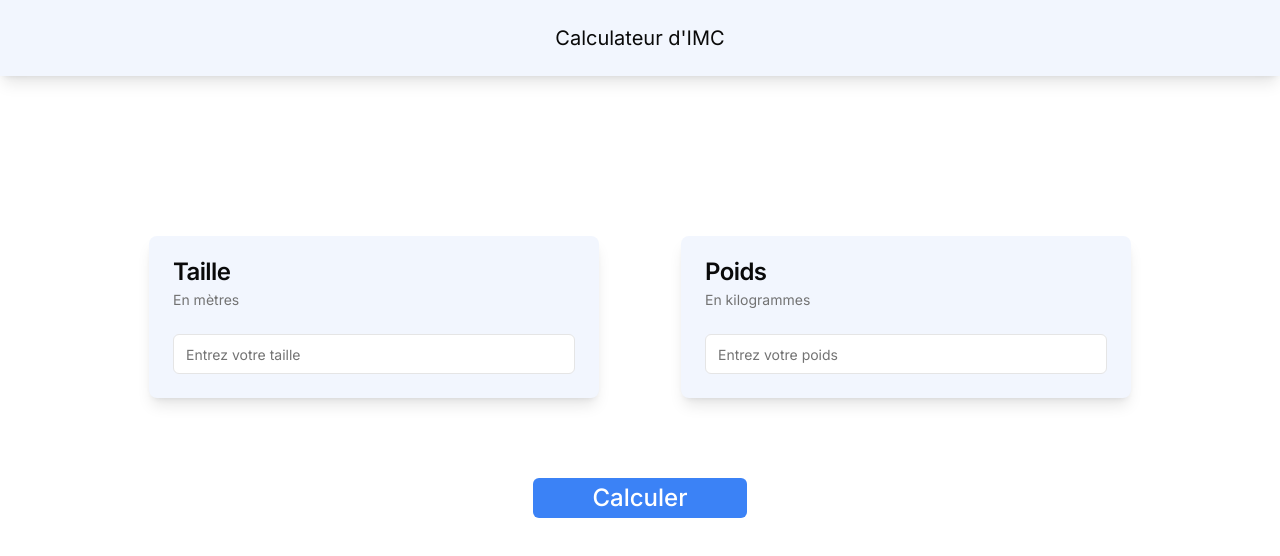
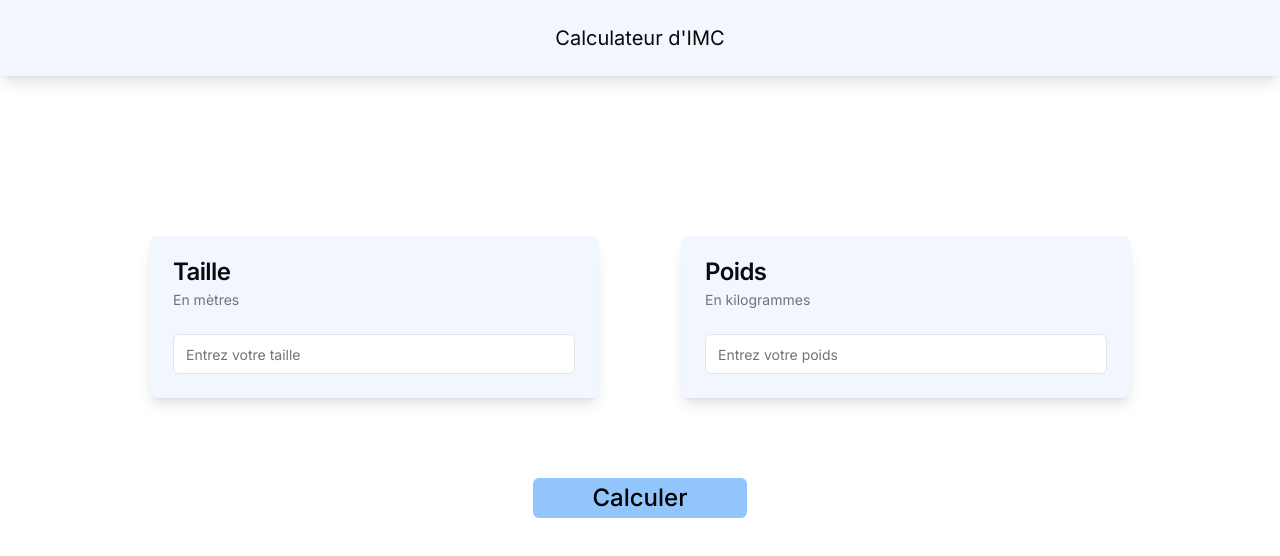
Before and after one commit to CedraCN04/imc-calculator, a Next.js app: page / in a window 1280 px wide. Shown: the top 556 px of the page. Built offline with nearby package versions, Linux system fonts and the light colour scheme.

Commit message:
changement de couleur du bouton

```diff
--- a/components/ui/button.tsx
+++ b/components/ui/button.tsx
@@ -19,7 +19,7 @@ const buttonVariants = cva(
         ghost: "hover:bg-accent hover:text-accent-foreground",
         link: "text-primary underline-offset-4 hover:underline",
         count:
-          "bg-blue-500 hover:bg-blue-600 transition-colors duration-500 ease-in-out text-base lg:text-2xl text-white",
+          "bg-blue-300 hover:bg-blue-500 transition-colors duration-500 ease-in-out text-base lg:text-2xl text-black hover:text-white",
       },
       size: {
         default: "h-10 px-4 py-2",
```
